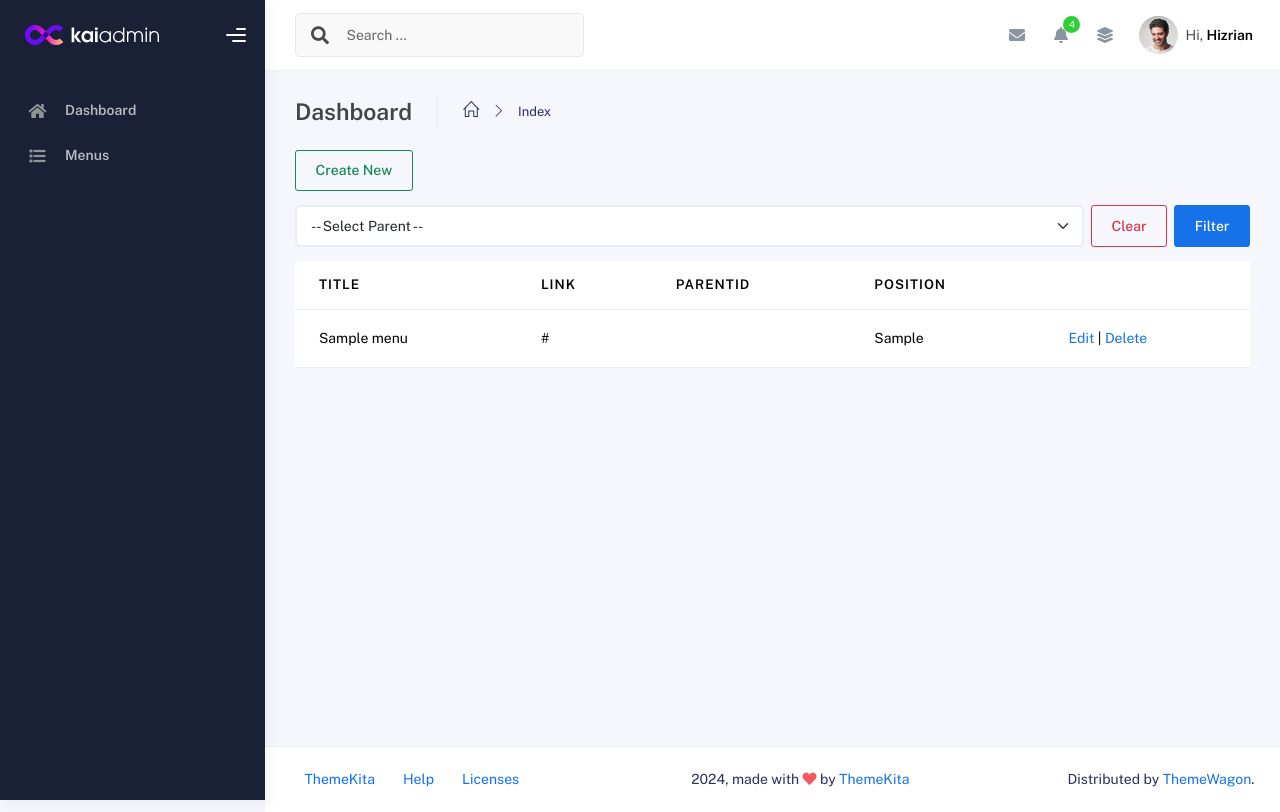
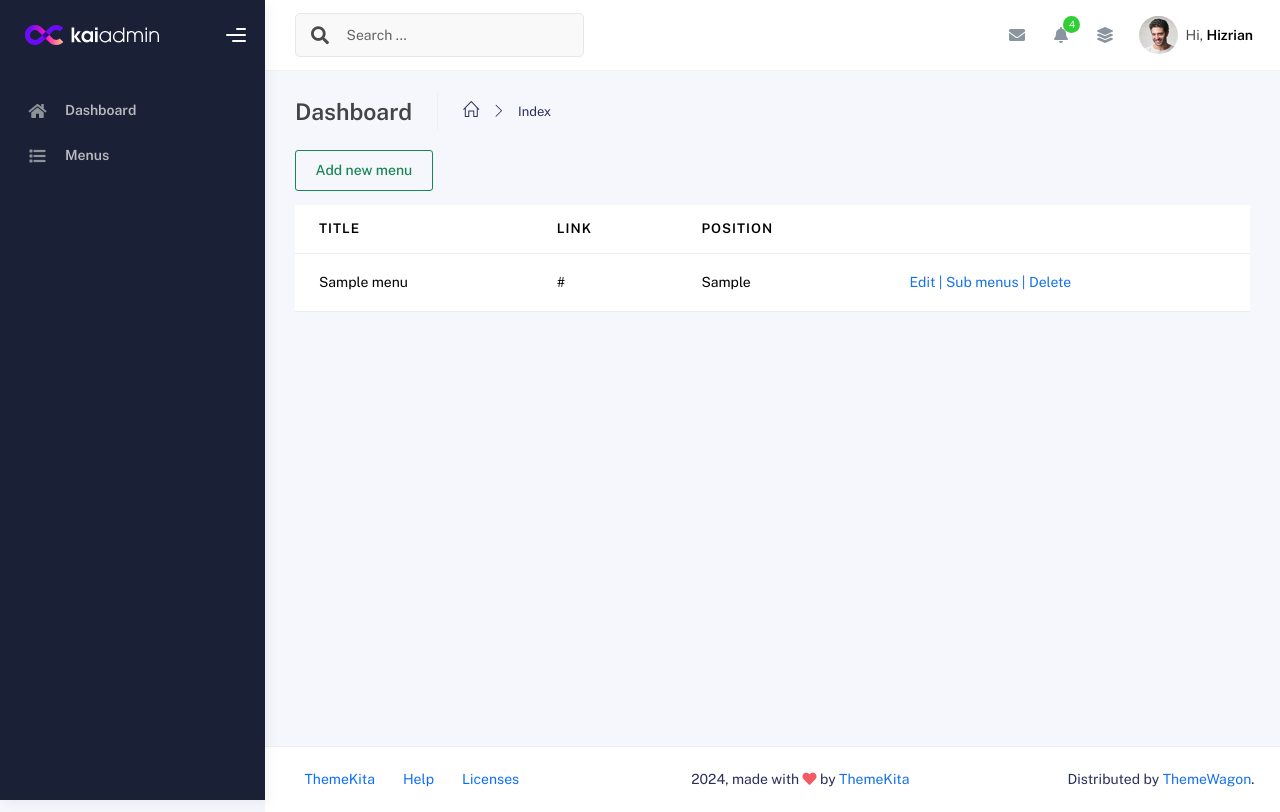
Before and after one commit to abbasfarahani4846/News, an ASP.NET Core app: page /admin/menus in a window 1280 px wide. Run offline with ASP.NET Core 8, Linux system fonts and the light colour scheme; tables that the repository leaves empty hold one stand-in row (values such as "Sample post").

Commit message:
Fix menus

```diff
--- a/News/Areas/Admin/Controllers/MenusController.cs
+++ b/News/Areas/Admin/Controllers/MenusController.cs
@@ -24,17 +24,15 @@ namespace News.Areas.Admin.Controllers
         // GET: Admin/Menus
         public async Task<IActionResult> Index(int? id)
         {
-            ViewBag.Menus = _context.Menus
-               .Where(x => x.ParentId == null)
-                .Select(c => new SelectListItem
-                {
-                    Value = c.Id.ToString(),
-                    Text = c.Title
-                })
-                .ToList();
-
             if (id != null)
             {
+                var parent = await _context.Menus.FirstOrDefaultAsync(x => x.Id == id);
+                if (parent == null)
+                {
+                    return NotFound();
+                }
+
+                ViewBag.Parent = parent;
                 return View(await _context.Menus.Where(x => x.ParentId == id).ToListAsync());
             }
 
@@ -61,16 +59,9 @@ namespace News.Areas.Admin.Controllers
         }
 
         // GET: Admin/Menus/Create
-        public IActionResult Create()
+        public IActionResult Create(int? parentId)
         {
-            ViewBag.Menus = _context.Menus
-                        .Where(x => x.ParentId == null)
-                         .Select(c => new SelectListItem
-                         {
-                             Value = c.Id.ToString(),
-                             Text = c.Title
-                         })
-                         .ToList();
+            ViewBag.parentid = parentId;
 
             return View();
         }
@@ -86,17 +77,16 @@ namespace News.Areas.Admin.Controllers
             {
                 _context.Add(menu);
                 await _context.SaveChangesAsync();
+
+                if (menu.ParentId != null)
+                {
+                    return Redirect("/admin/menus?id=" + menu.ParentId);
+                }
+
                 return RedirectToAction(nameof(Index));
             }
 
-            ViewBag.Menus = _context.Menus
-                     .Where(x => x.ParentId == null)
-                      .Select(c => new SelectListItem
-                      {
-                          Value = c.Id.ToString(),
-                          Text = c.Title
-                      })
-                      .ToList();
+            ViewBag.parentid = menu.ParentId;
             return View(menu);
         }
 
@@ -113,16 +103,6 @@ namespace News.Areas.Admin.Controllers
             {
                 return NotFound();
             }
-
-            ViewBag.Menus = _context.Menus
-                     .Where(x => x.ParentId == null)
-                      .Select(c => new SelectListItem
-                      {
-                          Value = c.Id.ToString(),
-                          Text = c.Title
-                      })
-                      .ToList();
-
             return View(menu);
         }
 
@@ -156,17 +136,15 @@ namespace News.Areas.Admin.Controllers
                         throw;
                     }
                 }
+
+
+                if (menu.ParentId != null)
+                {
+                    return Redirect("/admin/menus?id=" + menu.ParentId);
+                }
+
                 return RedirectToAction(nameof(Index));
             }
-
-            ViewBag.Menus = _context.Menus
-                     .Where(x => x.ParentId == null)
-                      .Select(c => new SelectListItem
-                      {
-                          Value = c.Id.ToString(),
-                          Text = c.Title
-                      })
-                      .ToList();
 
             return View(menu);
         }
--- a/News/Areas/Admin/Views/Menus/Index.cshtml
+++ b/News/Areas/Admin/Views/Menus/Index.cshtml
@@ -1,41 +1,36 @@
 @model IEnumerable<News.Models.Db.Menu>
 
 @{
-    ViewData["Title"] = "Index";
+    var parent = ViewBag.parent as News.Models.Db.Menu;
+    ViewData["Title"] = "Index " + (parent != null ? parent.Title : "");
 }
 
-
 <p>
-    <a asp-action="Create" asp-route-id="@ViewContext.RouteData.Values["id"]" class="btn btn-outline-success">Create New</a>
-
-    <form asp-action="Index" method="get" class="d-flex align-items-center gap-2">
-        <select name="id" class="form-select form-control" asp-items="ViewBag.Menus">
-            <option value="">-- Select Parent --</option>
-        </select>
-
-        <a href="/admin/menus" class="btn btn-outline-danger">
-            Clear
+    @if (parent != null)
+    {
+        <a href="/admin/menus/create?parentId=@parent.Id" class="btn btn-outline-success">
+            Add new sub menu
         </a>
-        <button type="submit" class="btn btn-primary">
-            Filter
-        </button>
-    </form>
+    }
+    else
+    {
+        <a href="/admin/menus/create" class="btn btn-outline-success">
+            Add new menu
+        </a>
+    }
 </p>
 
 <table class="table">
     <thead>
         <tr>
             <th>
-                @Html.DisplayNameFor(model => model.Title)
+                @Html.DisplayNameFor(model => model.First().Title)
             </th>
             <th>
-                @Html.DisplayNameFor(model => model.Link)
+                @Html.DisplayNameFor(model => model.First().Link)
             </th>
             <th>
-                @Html.DisplayNameFor(model => model.ParentId)
-            </th>
-            <th>
-                @Html.DisplayNameFor(model => model.Position)
+                @Html.DisplayNameFor(model => model.First().Position)
             </th>
             <th></th>
         </tr>
@@ -44,20 +39,22 @@
         @foreach (var item in Model)
         {
             <tr>
+                <td>@item.Title</td>
+                <td>@item.Link</td>
+                <td>@item.Position</td>
                 <td>
-                    @Html.DisplayFor(modelItem => item.Title)
-                </td>
-                <td>
-                    @Html.DisplayFor(modelItem => item.Link)
-                </td>
-                <td>
-                    @Html.DisplayFor(modelItem => item.ParentId)
-                </td>
-                <td>
-                    @Html.DisplayFor(modelItem => item.Position)
-                </td>
-                <td>
-                    <a asp-action="Edit" asp-route-id="@item.Id">Edit</a> |
+                    <a asp-action="Edit"
+                       asp-route-id="@item.Id">
+                        Edit |
+                    </a>
+
+                    @if (parent == null)
+                    {
+                        <a href="/admin/menus?id=@item.Id">
+                            Sub menus |
+                        </a>
+                    }
+
                     <a asp-action="Delete" asp-route-id="@item.Id">Delete</a>
                 </td>
             </tr>
```
Also changed, not shown: News/Areas/Admin/Views/Menus/Create.cshtml (+1 -7 lines), News/Areas/Admin/Views/Menus/Edit.cshtml (+2 -8 lines).
